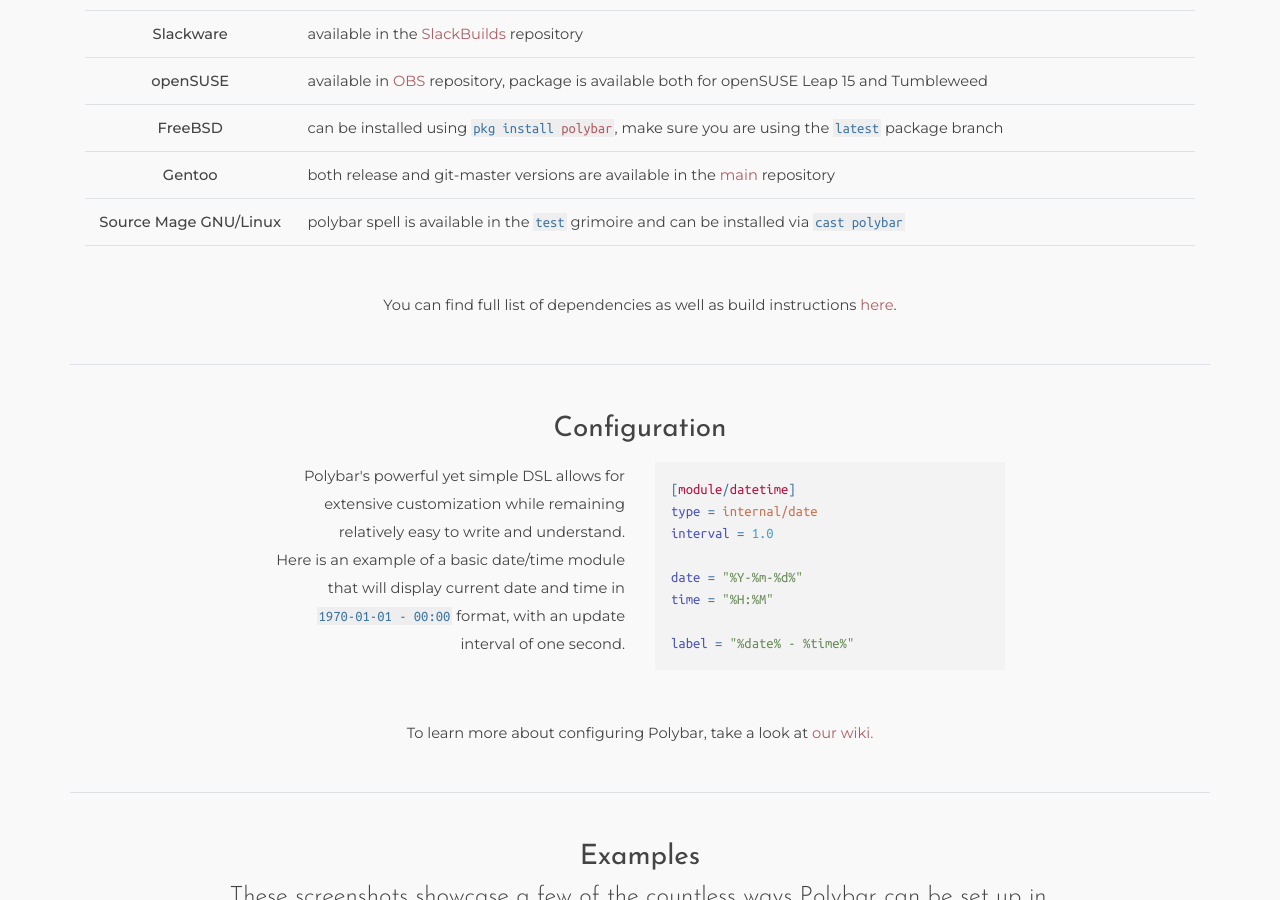
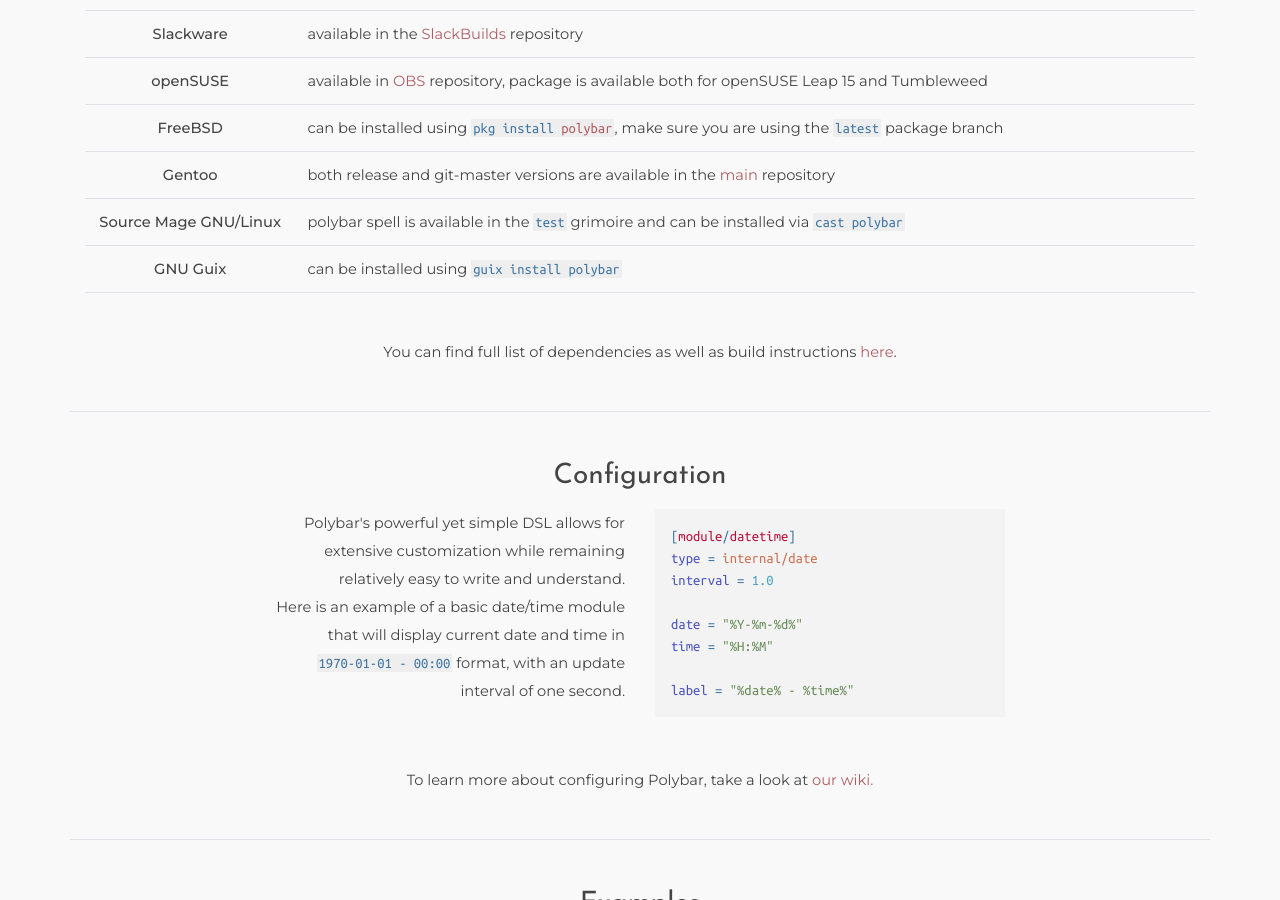
Before and after one commit to polybar/polybar.github.io, a Jekyll site: the page built from index.html, in a window 1280 px wide and 900 px high, scrolled down 2004 px. Built offline with Jekyll 4.4.1, drawn with Linux system fonts in a browser that asks for light colours; nearby versions of some CDN libraries; some web fonts are replaced.

Commit message:
Add GNU Guix to distro list

```diff
--- a/_data/installation.yml
+++ b/_data/installation.yml
@@ -38,3 +38,6 @@
 
 - distro: Source Mage GNU/Linux
   instructions: polybar spell is available in the `test` grimoire and can be installed via `cast polybar`
+
+- distro: GNU Guix
+  instructions: can be installed using `guix install polybar`
```
